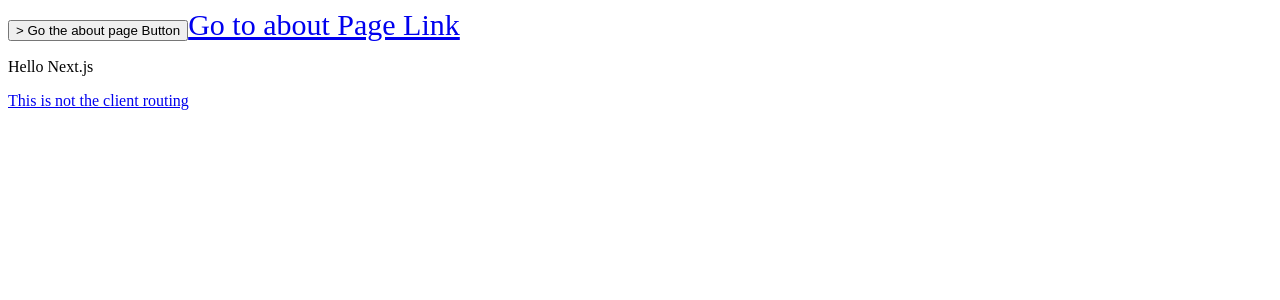
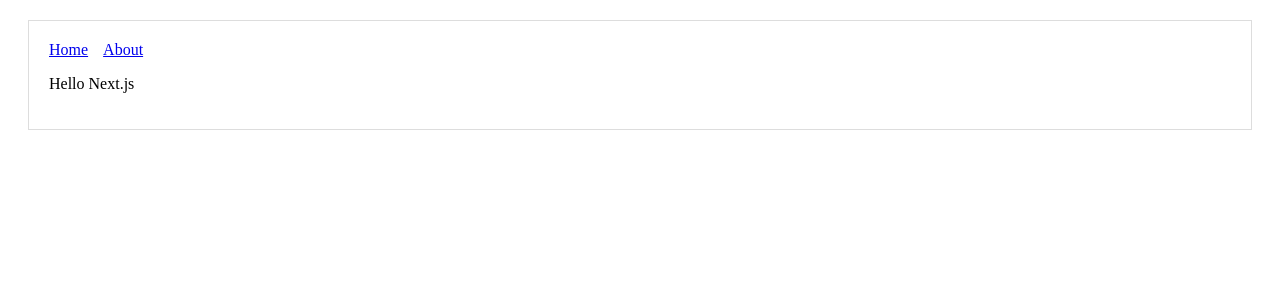
Before and after one commit to codeShaurya/next-js, a Next.js app: page / in a window 1280 px wide. Shown: the top 300 px of the page. Built offline with nearby package versions, Linux system fonts and the light colour scheme.

Commit message:
shared-component

```diff
--- /dev/null
+++ b/components/Header.js
@@ -0,0 +1,18 @@
+import Link from "next/link";
+
+const linkStyle = {
+  marginRight: 15
+};
+
+const Header = () => (
+  <div>
+    <Link href="/">
+      <a style={linkStyle}>Home</a>
+    </Link>
+    <Link href="/about">
+      <a style={linkStyle}>About</a>
+    </Link>
+  </div>
+);
+
+export default Header;
--- /dev/null
+++ b/components/Layout.js
@@ -0,0 +1,16 @@
+import Header from "./Header";
+
+const layoutStyle = {
+  margin: 20,
+  padding: 20,
+  border: "1px solid #DDD"
+};
+
+const Layout = props => (
+  <div style={layoutStyle}>
+    <Header />
+    {props.children}
+  </div>
+);
+
+export default Layout;
--- a/pages/index.js
+++ b/pages/index.js
@@ -1,16 +1,11 @@
 import Link from "next/link";
+import Header from "../components/Header";
+import Layout from "../components/Layout";
 
 const Index = () => (
-  <div>
-    <Link href="/about">
-      <button>> Go the about page Button </button>
-    </Link>
-    <Link href="/about">
-      <a style={{ fontSize: "30px" }}>Go to about Page Link</a>
-    </Link>
+  <Layout>
     <p>Hello Next.js</p>
-    <a href="/about">This is not the client routing</a>
-  </div>
+  </Layout>
 );
 
 export default Index;
```
Also changed, not shown: pages/about.js (+4 -9 lines).
